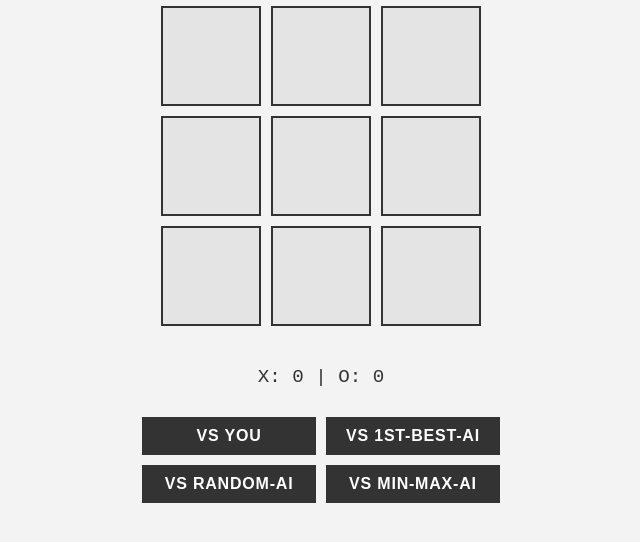
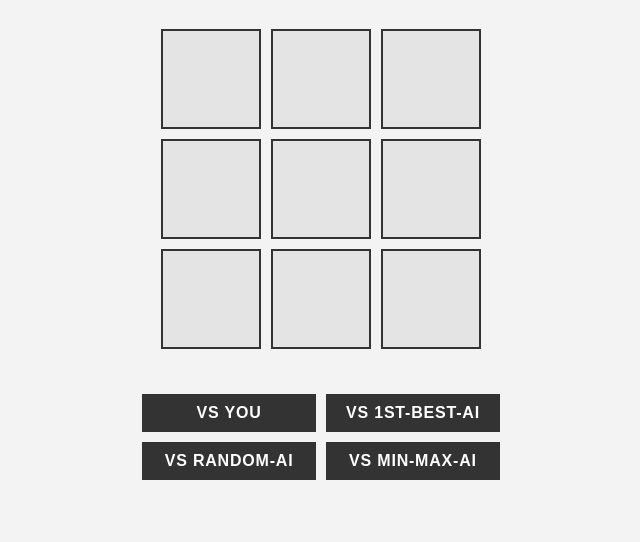
Before and after one commit to holoflash/tictactoe, a plain HTML site: page index.html in a window 1280 px wide. Shown: the part 196-738 px from the top of the page, without its empty margins (319-959 px from the left). Drawn offline with Linux system fonts and the light colour scheme.

Commit message:
Remove scores from index.html

```diff
--- a/index.html
+++ b/index.html
@@ -24,7 +24,6 @@
             <div class="cell" data-index="8"></div>
         </div>
         <div id="message"></div>
-        <div id="score">X: 0 | O: 0</div>
         <div class="options">
             <button onclick="startGame('player')">vs you</button>
             <button onclick="startGame('ai-easy')">vs 1st-Best-AI</button>
```
